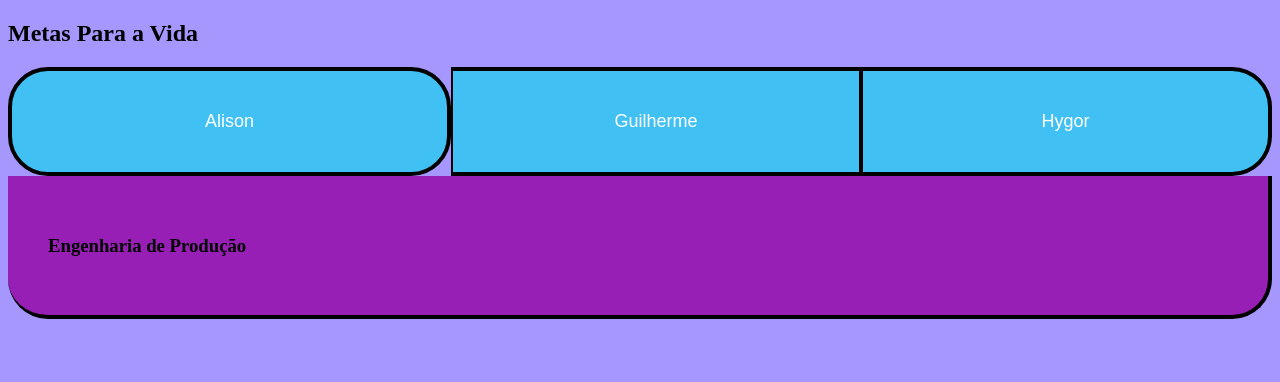
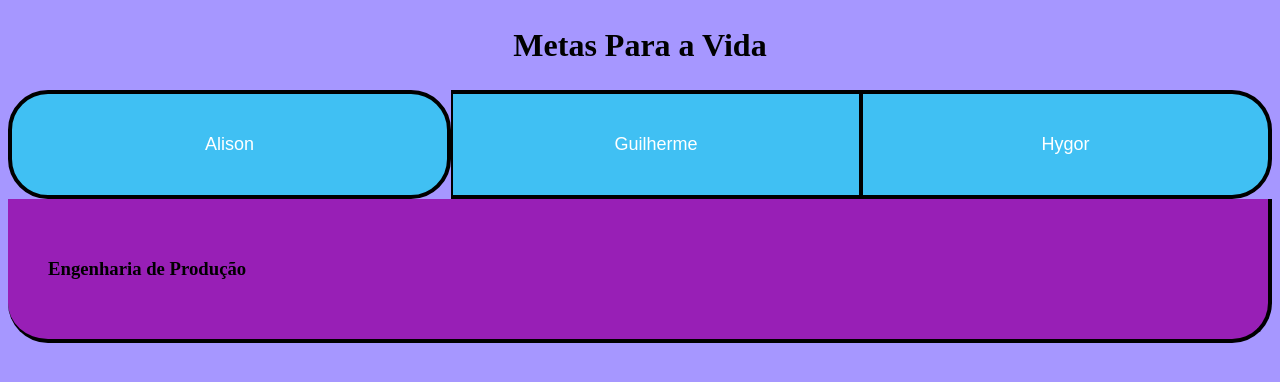
Before and after one commit to tracziinnn/tracziinnnn, a plain HTML site: page index.html in a window 1280 px wide. Drawn offline with Linux system fonts and the light colour scheme.

Commit message:
Update index.html

```diff
--- a/index.html
+++ b/index.html
@@ -12,7 +12,7 @@
 </body>
 </html>
 <section class="conteudo-pricipal">
-    <h2 class="titulo-pricipal">Metas Para a Vida</h2>
+    <h2 class="titulo-principal">Metas Para a Vida</h2>
     <div class="conteudo">
     <div class="botoes">
         <button class="botao ativo">Alison</button>
```
